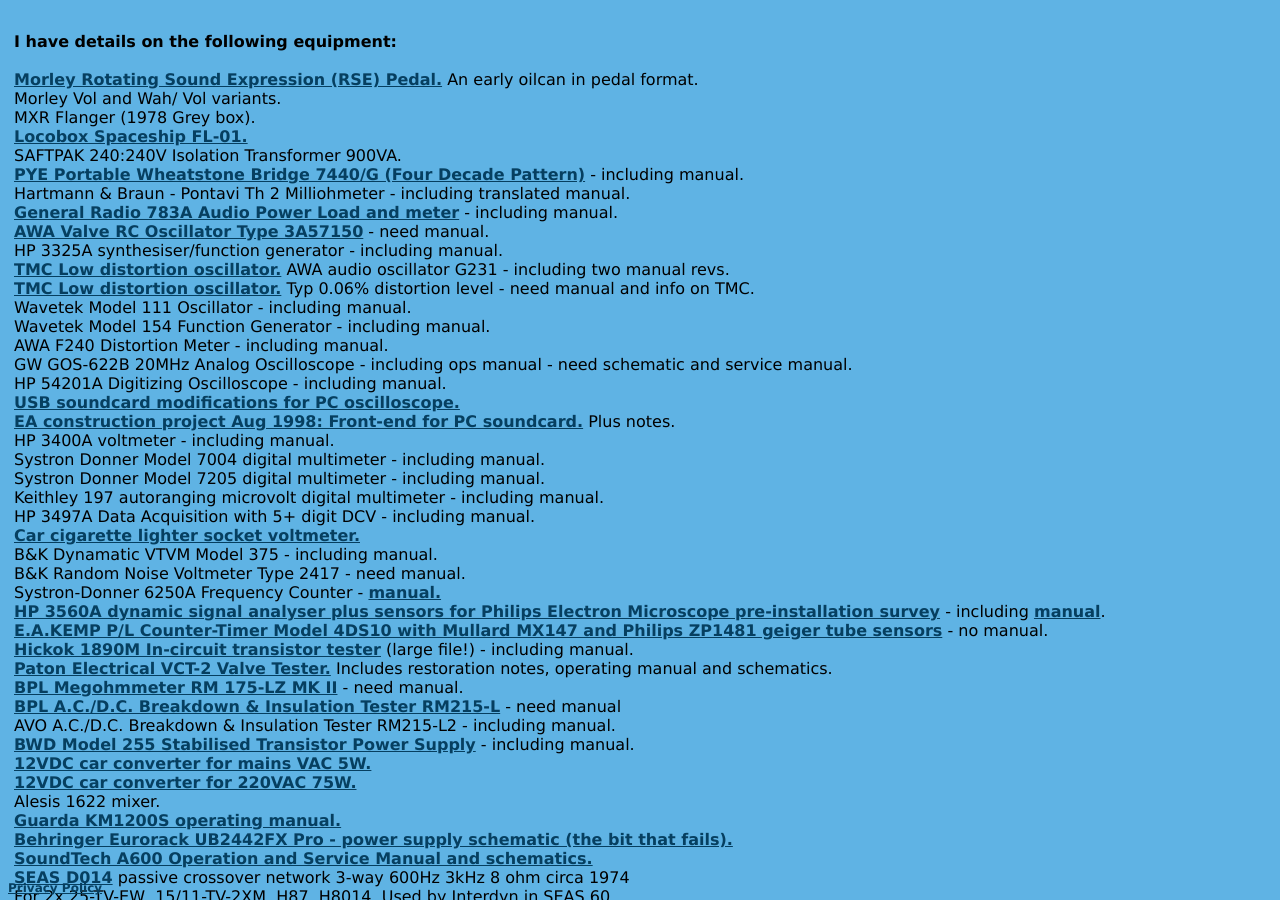
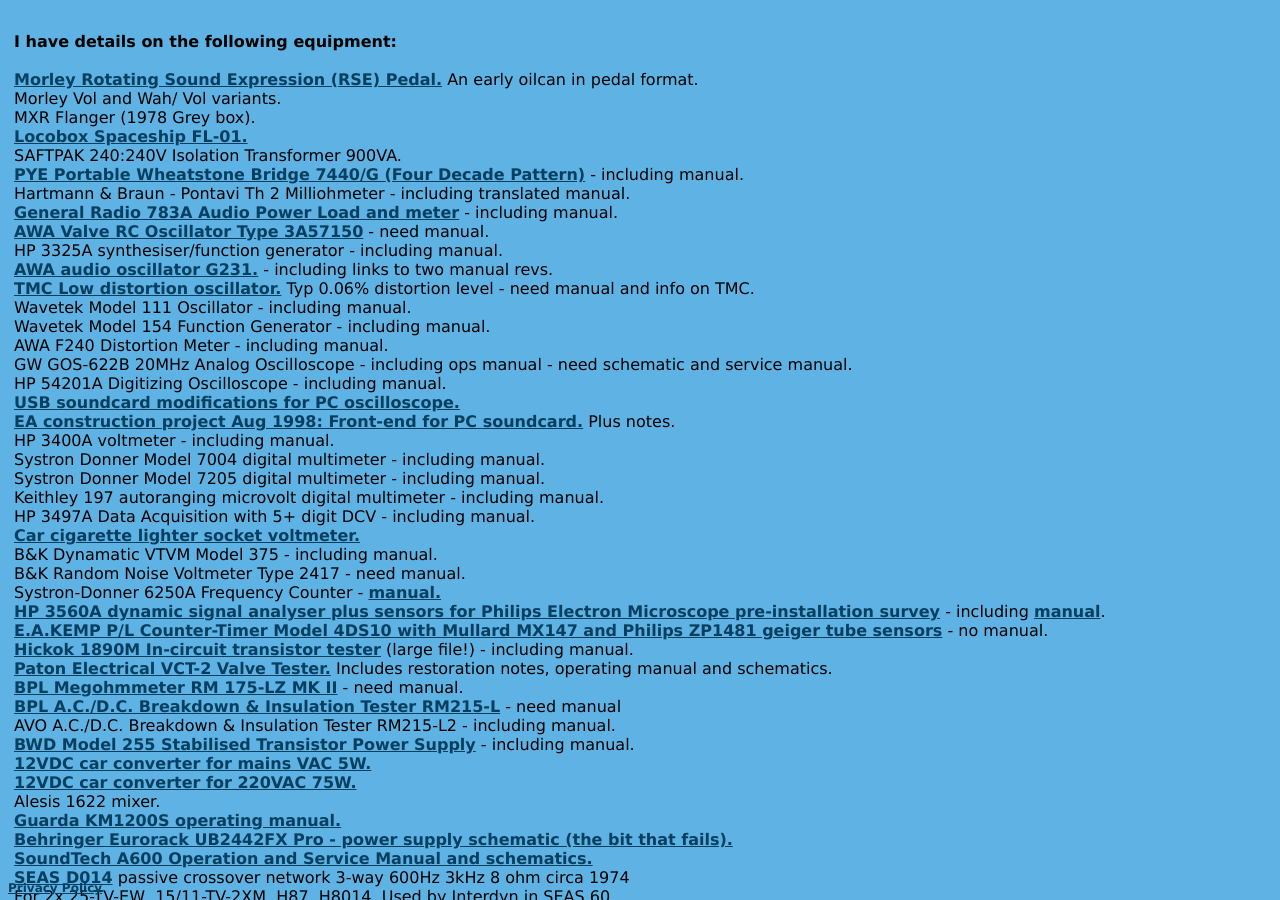
Before and after one commit to michael-robbins/michael-robbins.github.io, a Jekyll site: the page built from projects/amplifier.html, in a window 1280 px wide and 900 px high, scrolled down 2807 px. Built offline with Jekyll 4.4.1, drawn with Linux system fonts in a browser that asks for light colours.

Commit message:
Update amplifier.html

```diff
--- a/projects/amplifier.html
+++ b/projects/amplifier.html
@@ -193,7 +193,7 @@
       <br />
       HP 3325A synthesiser/function generator - including manual.
       <br />
-      <a href="/static/AWA G231 audio oscillator.pdf">TMC Low distortion oscillator.</a> AWA audio oscillator G231 - including two manual revs.
+      <a href="/static/AWA G231 audio oscillator.pdf">AWA audio oscillator G231.</a>  - including links to two manual revs.
       <br />
       <a href="/static/TMC Low Distortion Oscillator.pdf">TMC Low distortion oscillator.</a> Typ 0.06% distortion level - need manual and info on TMC.
       <br />
```
